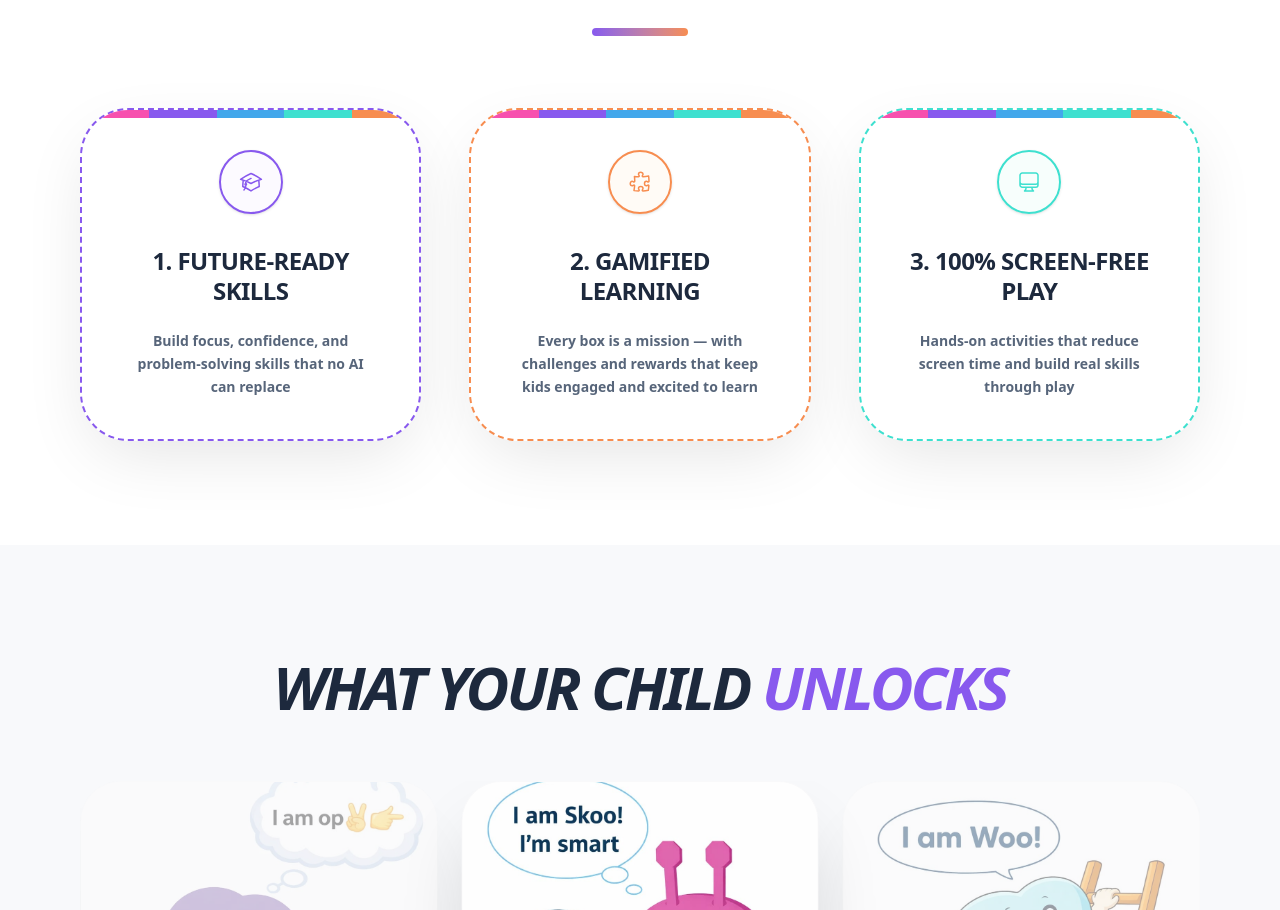
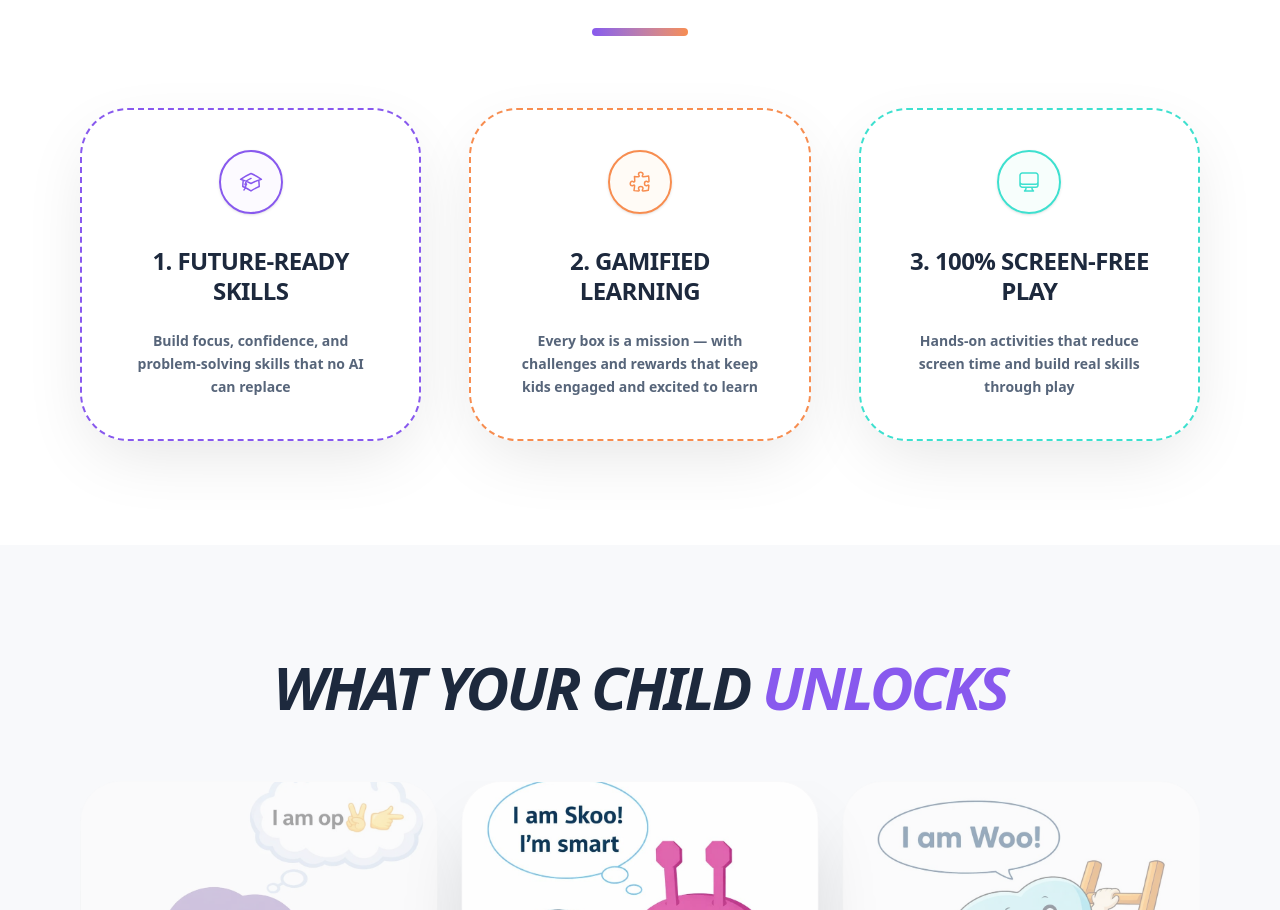
Before and after one commit to swago-edtech/swago-jr, a Next.js app in the folder apps/web/: page / in a window 1280 px wide. Shown: the part 1712-2622 px from the top of the page. Built offline with nearby package versions, Linux system fonts and the light colour scheme; no server answers; the database is empty.

Commit message:
style: remove colorful top bars from Why Choose Swago cards

```diff
--- a/apps/web/src/components/WhySwagoIsFunSection.tsx
+++ b/apps/web/src/components/WhySwagoIsFunSection.tsx
@@ -72,14 +72,6 @@ export default function WhySwagoIsFunSection() {
               {/* Custom Card Box - Fully Dashed, Permanent Shadow/Hover Effect */}
               <div className={`relative h-full flex flex-col items-center p-8 md:p-10 pt-16 text-center rounded-[3rem] bg-white transition-all duration-300 shadow-[0_22px_70px_-15px_rgba(0,0,0,0.12)] -translate-y-2 border-2 border-dashed ${feature.borderColor} overflow-hidden`}>
 
-                {/* 5-Color Solid Top Line */}
-                <div className="absolute top-0 left-0 right-0 h-2 flex">
-                  <div className="flex-1 bg-[hsl(var(--swago-pink))]" />
-                  <div className="flex-1 bg-[hsl(var(--swago-purple))]" />
-                  <div className="flex-1 bg-[hsl(var(--swago-sky-blue))]" />
-                  <div className="flex-1 bg-[hsl(var(--swago-teal))]" />
-                  <div className="flex-1 bg-[hsl(var(--swago-orange))]" />
-                </div>
 
                 {/* Icon Container */}
                 <div className={`w-12 h-12 md:w-16 md:h-16 rounded-full ${feature.bgColor} flex items-center justify-center mb-8 border-2 ${feature.borderColor} shadow-sm relative`}>
```
